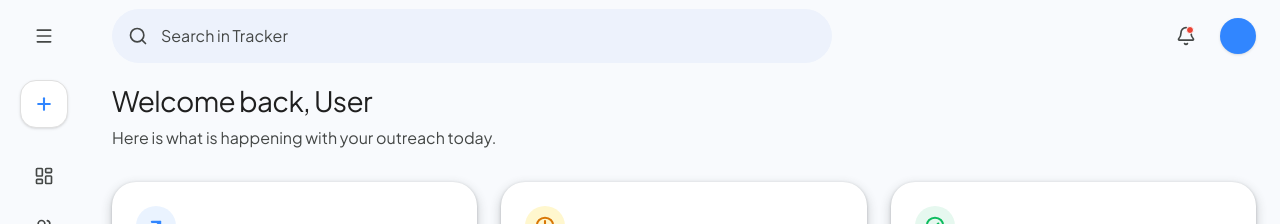
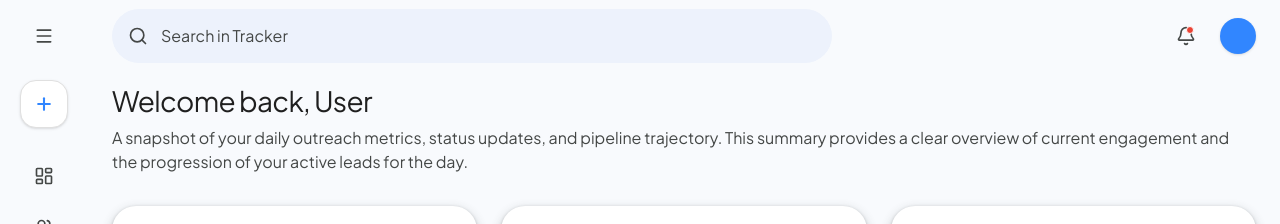
Before and after one commit to talesofcarter/client_outreach, a Next.js app in the folder apps/web/: page /dashboard in a window 1280 px wide. Both pictures are taken after a click on the button 209 px from the left and 36 px from the top of the page. Shown: the top 224 px of the page. Built offline with nearby package versions, Linux system fonts and the light colour scheme; no server answers.

Commit message:
feat: enhance user greeting and update outreach summary description for clarity

```diff
--- a/apps/web/app/(dashboard)/dashboard/page.tsx
+++ b/apps/web/app/(dashboard)/dashboard/page.tsx
@@ -74,10 +74,12 @@ export default function DashboardHome() {
   });
 
   // 2. Format the email into a capitalized first name (e.g., kelvin@... -> Kelvin)
-  const displayName = user?.email
-    ? user.email.split("@")[0].charAt(0).toUpperCase() +
-      user.email.split("@")[0].slice(1)
-    : "User";
+  const displayName =
+    user?.name ||
+    (user?.email
+      ? user.email.split("@")[0].charAt(0).toUpperCase() +
+        user.email.split("@")[0].slice(1)
+      : "User");
 
   // 3. Define the expected return type for TanStack Query
   const { data: leads = [], isLoading } = useQuery<Lead[]>({
@@ -115,7 +117,9 @@ export default function DashboardHome() {
           Welcome back, {displayName}
         </h1>
         <p className="text-base text-[#444746] mt-1">
-          Here is what is happening with your outreach today.
+          A snapshot of your daily outreach metrics, status updates, and
+          pipeline trajectory. This summary provides a clear overview of current
+          engagement and the progression of your active leads for the day.
         </p>
       </div>
 
```
